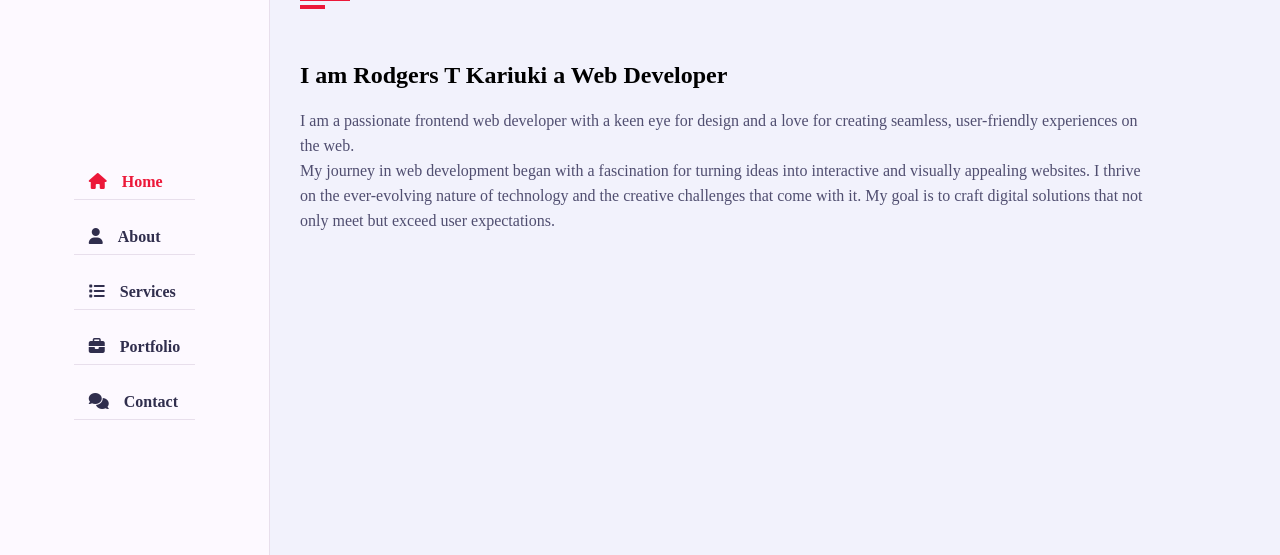
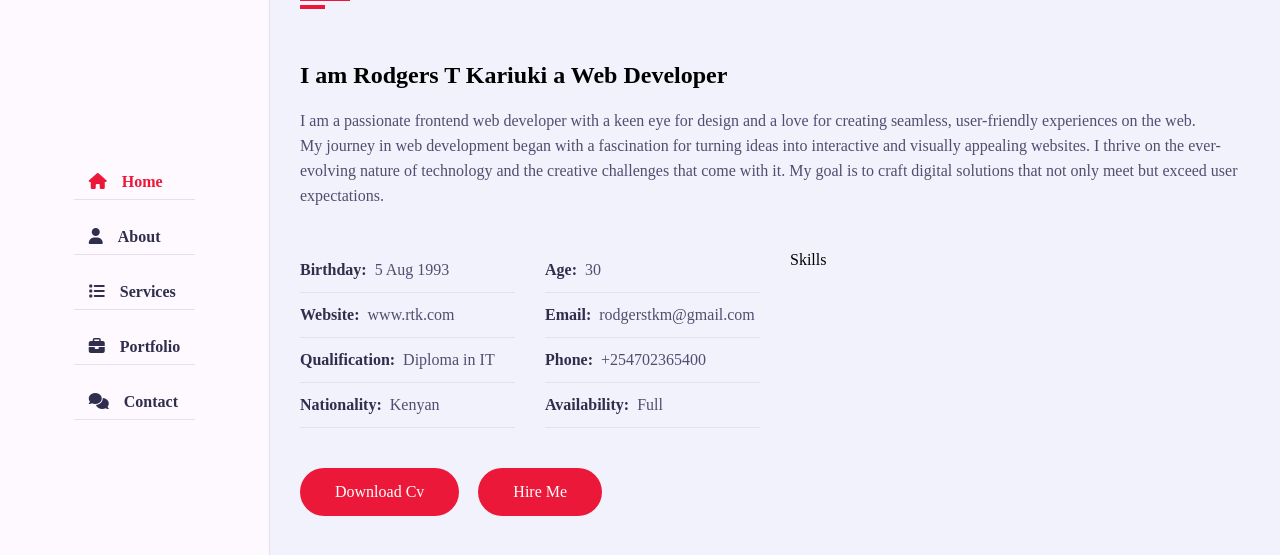
Before and after one commit to RodgersTK/portfolio, a plain HTML site: page index.html in a window 1280 px wide. Shown: the part 123-678 px from the top of the page. Drawn offline with Linux system fonts and the light colour scheme.

Commit message:
Commit 7. add the personal info on the about, add its style. add the cv, hire buttons

```diff
--- a/index.html
+++ b/index.html
@@ -77,8 +77,46 @@
                                     into interactive and visually appealing websites. I thrive on the ever-evolving
                                     nature of technology and the creative challenges that come with it. My goal is to
                                     craft digital solutions that not only meet but exceed user expectations.</p>
+                                    </div>
+                                </div>
+                                <div class ="row">
+                                    <div class ="personal-info padd-15">
+                                            <div class ="row">
+                                                <div class ="info-item padd-15">
+                                                    <p>Birthday: <span>5 Aug 1993</span></p>
+                                                </div>
+                                                <div class ="info-item padd-15">
+                                                    <p>Age: <span>30</span></p>
+                                                </div>
+                                                <div class ="info-item padd-15">
+                                                    <p>Website: <span>www.rtk.com</span></p>
+                                                </div>
+                                                <div class ="info-item padd-15">
+                                                    <p>Email: <span>rodgerstkm@gmail.com</span></p>
+                                                </div>
+                                                <div class ="info-item padd-15">
+                                                    <p>Qualification: <span>Diploma in IT</span></p>
+                                                </div>
+                                                <div class ="info-item padd-15">
+                                                    <p>Phone: <span>+254702365400</span></p>
+                                                </div>
+                                                <div class ="info-item padd-15">
+                                                    <p>Nationality: <span>Kenyan</span></p>
+                                                </div>
+                                                <div class ="info-item padd-15">
+                                                    <p>Availability: <span>Full</span></p>
+                                                </div>
+                                            </div>
+                                    <div class ="row">
+                                        <div class ="buttons padd-15">
+                                            <a href="#" class ="btn">Download Cv</a>
+                                            <a href="#contact" class="btn hire-me">Hire Me</a>
+                                        </div>
+                                    </div>
+                                    </div>
 
-                                    </div>
+                                    <div class ="skills padd-15">Skills</div>
+
                                 </div>
                             </div>
                         </div>
--- a/portfolio.css
+++ b/portfolio.css
@@ -283,7 +283,7 @@ h3.my-proffession{
 }
 .about .about-content .about-text{
 	flex: 0 0 100%;
-	max-width: 90%;
+	max-width: 100%;
 }
 .about .about-content .about-text h3{
 	font-size: 24px;
@@ -299,3 +299,37 @@ h3.my-proffession{
 	line-height: 25px;
 	color: var(--text-black-700);
 }
+.about .about-content .personal-info{
+	flex: 50%;
+	max-width: 50%;
+	margin-top: 40px;
+}
+.about .about-content .personal-info .info-item{
+	flex: 0 0 50%;
+	max-width: 50%;
+}
+.about .about-content .personal-info .info-item p{
+	font-weight: 600;
+	padding: 10px 0;
+	font-size: 16px;
+	color: var(--text-black-900);
+	border-bottom: 1px solid var(--bg-black-50);
+}
+.about .about-content .personal-info .info-item p span{
+	font-weight: 400;
+	color: var(--text-black-700);
+	margin-left: 4px;
+	display: inline-block;
+}
+.about .about-content .personal-info .buttons{
+	margin-top: 30px;
+}
+.about .about-content .personal-info .buttons .btn{
+	margin-right: 15px;
+	margin-top: 10px;
+}
+.about .about-content .skills{
+	flex: 0 0 40%;
+	max-width: 40%;
+	margin-top: 40px;
+}
```
